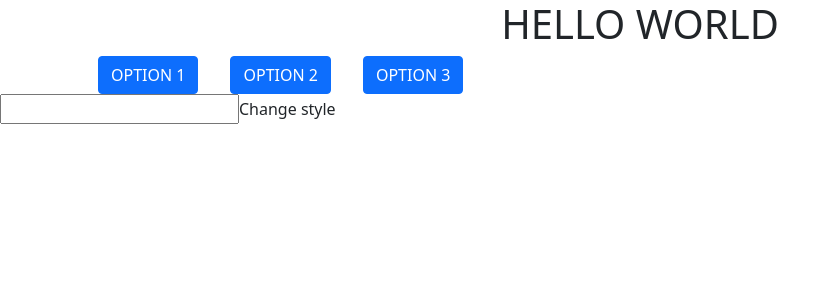
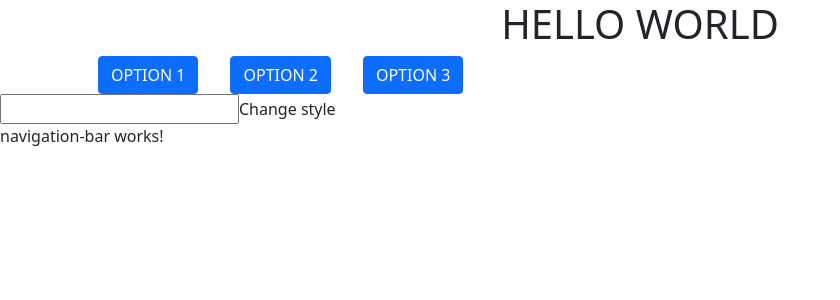
Before and after one commit to GamalielLeon/PrimerCRUD, an Angular app: page /home in a window 1280 px wide. Before the commit this address led to /. Shown: the top 300 px of the page, without its empty margins (0-840 px from the left). Built offline with nearby package versions, Linux system fonts and the light colour scheme.

Commit message:
add the 'navigationBarComponent' and all the routes to the 'app.routing.module.ts' file

```diff
--- a/src/app/app-routing.module.ts
+++ b/src/app/app-routing.module.ts
@@ -1,7 +1,17 @@
 import { NgModule } from '@angular/core';
 import { Routes, RouterModule } from '@angular/router';
+import { NavigationBarComponent } from './components/navigation-bar/navigation-bar.component';
+import { CatalogEmployeesComponent } from './components/catalog-employees/catalog-employees.component';
+import { CatalogOfficesComponent } from './components/catalog-offices/catalog-offices.component';
+import { CatalogCountriesComponent } from './components/catalog-countries/catalog-countries.component';
 
-const routes: Routes = [];
+const routes: Routes = [
+  {path: 'home', component: NavigationBarComponent},
+  {path: 'employees', component: CatalogEmployeesComponent},
+  {path: 'offices', component: CatalogOfficesComponent},
+  {path: 'cities', component: CatalogCountriesComponent},
+  {path: '**', redirectTo: 'home'}
+];
 
 @NgModule({
   imports: [RouterModule.forRoot(routes)],
--- a/src/app/app.module.ts
+++ b/src/app/app.module.ts
@@ -6,13 +6,15 @@ import { AppComponent } from './app.component';
 import { CatalogEmployeesComponent } from './components/catalog-employees/catalog-employees.component';
 import { CatalogCountriesComponent } from './components/catalog-countries/catalog-countries.component';
 import { CatalogOfficesComponent } from './components/catalog-offices/catalog-offices.component';
+import { NavigationBarComponent } from './components/navigation-bar/navigation-bar.component';
 
 @NgModule({
   declarations: [
     AppComponent,
     CatalogEmployeesComponent,
     CatalogCountriesComponent,
-    CatalogOfficesComponent
+    CatalogOfficesComponent,
+    NavigationBarComponent
   ],
   imports: [
     BrowserModule,
--- /dev/null
+++ b/src/app/components/navigation-bar/navigation-bar.component.html
@@ -0,0 +1 @@
+<p>navigation-bar works!</p>
--- /dev/null
+++ b/src/app/components/navigation-bar/navigation-bar.component.ts
@@ -0,0 +1,15 @@
+import { Component, OnInit } from '@angular/core';
+
+@Component({
+  selector: 'app-navigation-bar',
+  templateUrl: './navigation-bar.component.html',
+  styleUrls: ['./navigation-bar.component.css']
+})
+export class NavigationBarComponent implements OnInit {
+
+  constructor() { }
+
+  ngOnInit(): void {
+  }
+
+}
```
Also changed, not shown: src/app/components/navigation-bar/navigation-bar.component.css (added).
